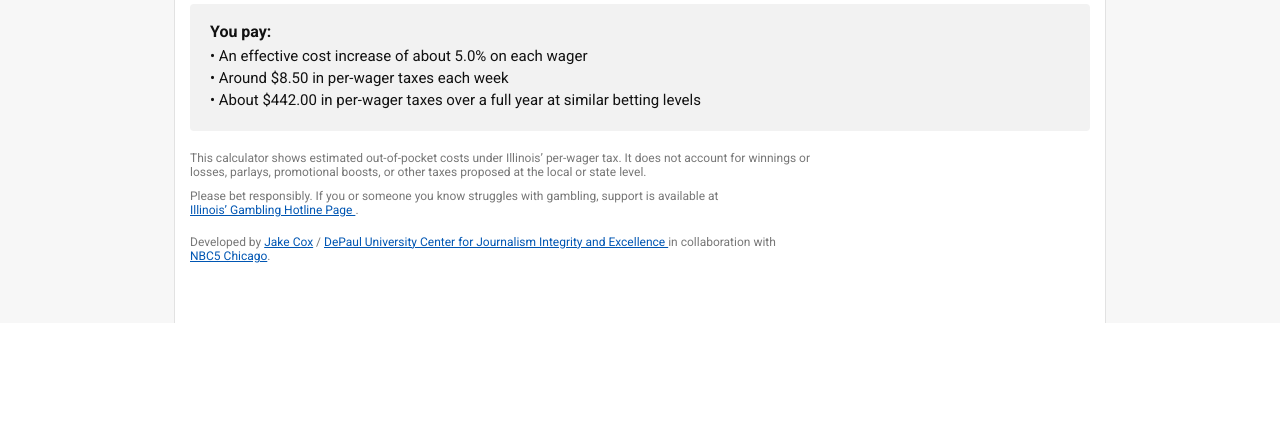
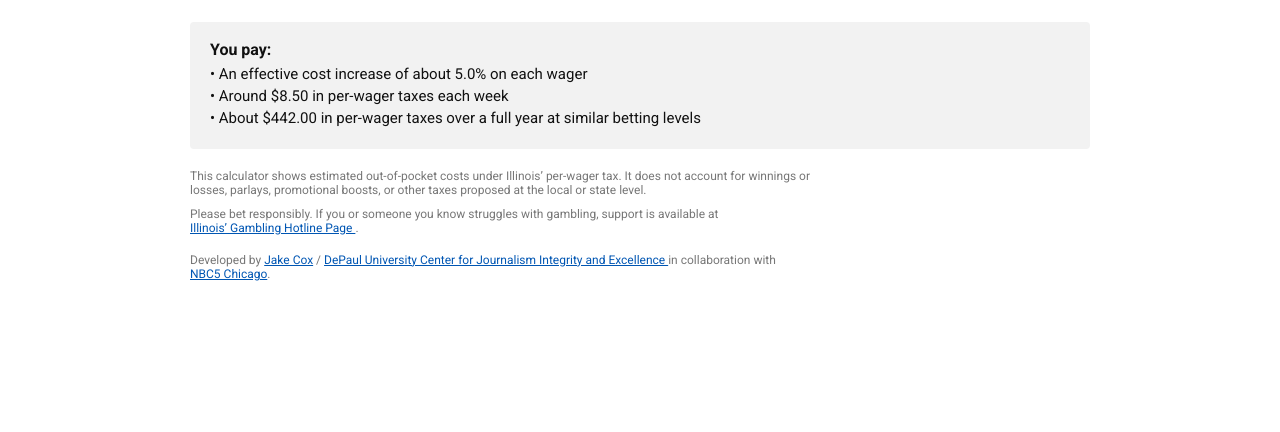
Before and after one commit to jakec04/wagering-tax-app, a plain HTML site: page index.html in a window 1280 px wide. Shown: the part 368-800 px from the top of the page. Drawn offline with Linux system fonts and the light colour scheme.

Commit message:
updated embed styling

```diff
--- a/index.html
+++ b/index.html
@@ -14,22 +14,32 @@
     html, body {
       margin: 0;
       padding: 0;
-      background: #ffffff; /* keep page background white */
+      background: #ffffff;
     }
 
     body {
-      background-color: #f7f7f7; /* light gray around the card */
+      background-color: #f7f7f7;
       font-family: 'Roboto', sans-serif;
       color: #111111;
     }
 
+    /* ---------- OUTER FRAME (top bar + spacing) ---------- */
+    .app-outer-frame {
+      padding: 24px 0 24px 0;
+      border-top: 4px solid #e0e0e0;
+      background: #ffffff;
+    }
+
+    /* ---------- CLEAN CARD, NO BORDERS ---------- */
     .app-container {
       max-width: 900px;
       margin: 0 auto;
-      padding: 30px 15px 60px 15px;
+      padding: 20px 15px 40px 15px;
       background-color: #ffffff;
-      border-left: 1px solid #e2e2e2;
-      border-right: 1px solid #e2e2e2;
+      /* ❌ REMOVED border-left
+         ❌ REMOVED border-right
+         ❌ REMOVED all borders
+         ❌ REMOVED panel-like frame */
     }
 
     .app-headline {
@@ -147,6 +157,10 @@
 </head>
 <body>
 
+<!-- ================= OUTER FRAME ================= -->
+<div class="app-outer-frame">
+
+  <!-- ================= CLEAN CARD (no borders) ================= -->
   <div class="app-container">
 
     <div class="app-headline">
@@ -223,9 +237,10 @@
     </div>
 
   </div><!-- /.app-container -->
+</div><!-- /.app-outer-frame -->
 
+<!-- ======================= CALCULATOR LOGIC ============================ -->
 <script>
-  // ======================= CALCULATOR LOGIC ============================
 (function() {
   const TAX_PER_WAGER = 0.50;
 
@@ -278,7 +293,6 @@
     const pctPerBet = betSize > 0 ? TAX_PER_WAGER / betSize : NaN;
     const effRate   = totalStaked > 0 ? totalFee / totalStaked : NaN;
 
-      // Headline
     if (betsWeek === 0 || betSize === 0) {
       headlineCostEl.textContent = 'Enter your betting habits above.';
       headlineContextEl.textContent = '';
@@ -303,7 +317,6 @@
       headlineContextEl.textContent = '';
     }
 
-      // Impact lines
     if (isFinite(pctPerBet) && betSize > 0) {
       impactPerBetEl.textContent =
         '• An effective cost increase of about ' +
@@ -324,18 +337,18 @@
     sendHeight();
   }
 
-    // Hook up events
   ['input', 'change'].forEach(evt => {
     betsInput.addEventListener(evt, update);
     betSizeInput.addEventListener(evt, update);
     weeksInput.addEventListener(evt, update);
   });
 
-    // Initial render
   window.addEventListener('load', update);
 })();
+</script>
 
-  // ======================= AUTO-RESIZE FOR EMBED =======================
+<!-- ======================= AUTO-RESIZE FOR IFRAME ======================= -->
+<script>
 function sendHeight() {
   const height = document.documentElement.scrollHeight;
   if (window.parent && window.parent !== window) {
```
Lines whose indentation alone changed are shown as unchanged.
